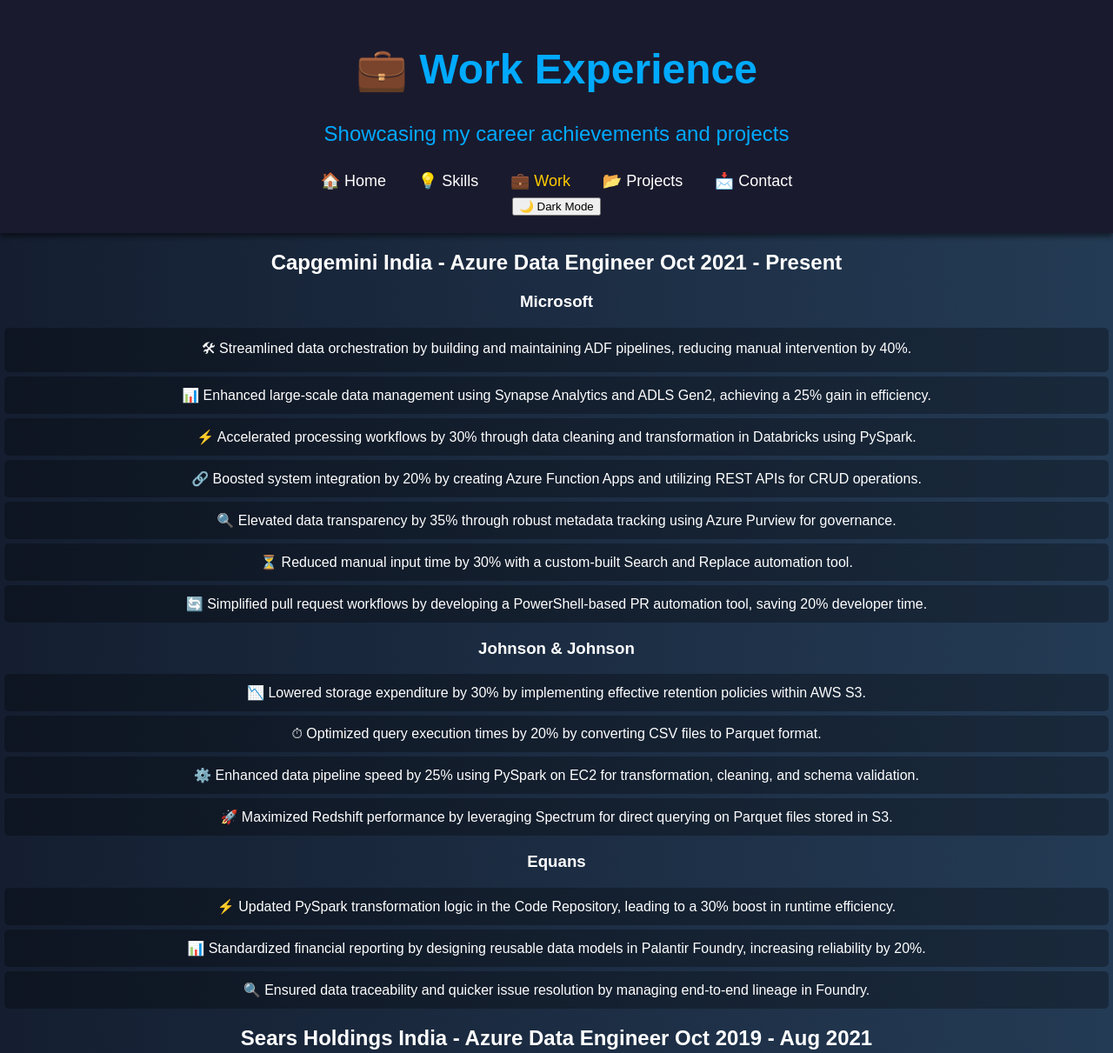
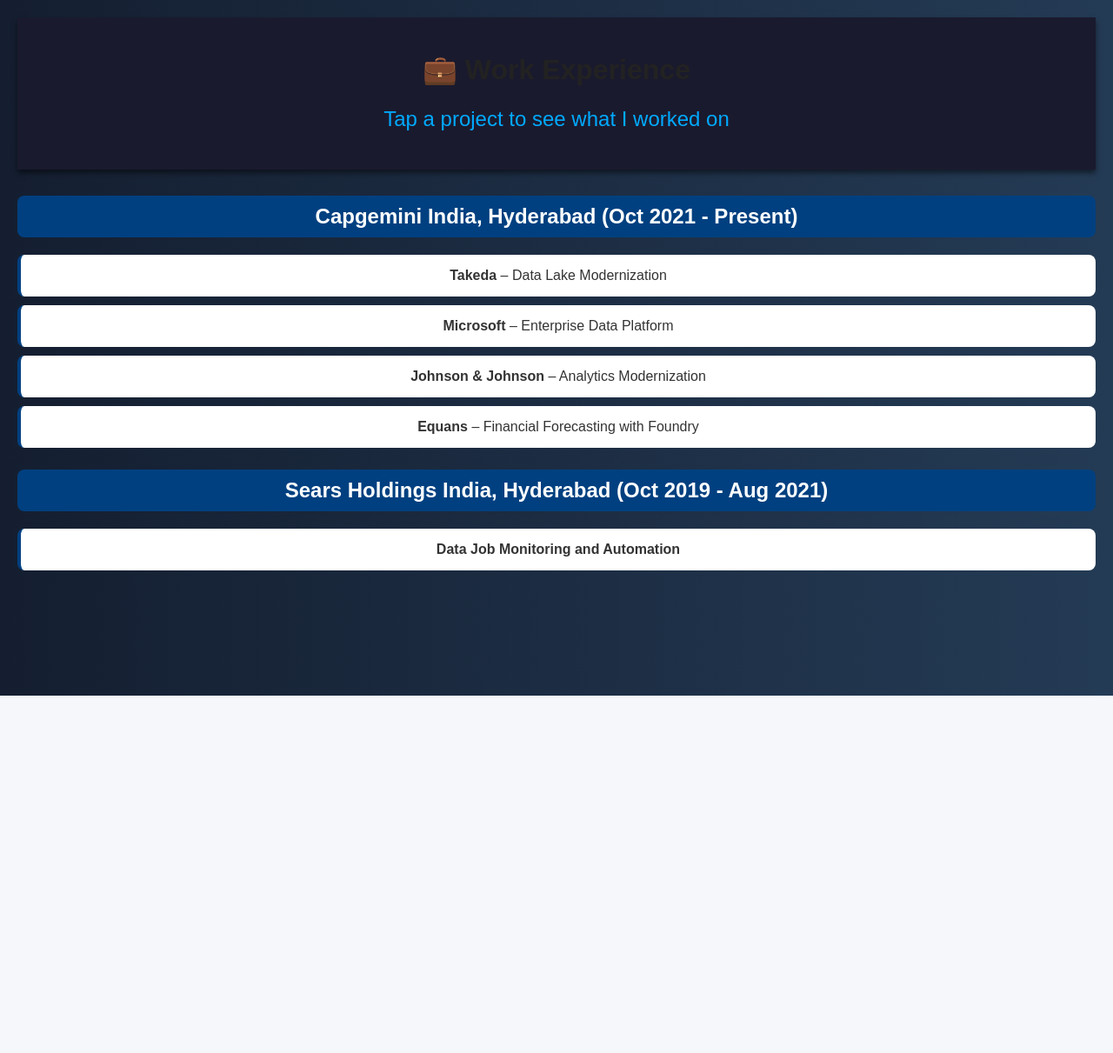
Before and after one commit to saimounikanedunuri/my-portfolio, a plain HTML site: page work.html in a window 1280 px wide. Shown: the top 1211 px of the page at 87% size. After the commit the page ends 800 px from the top, so only its background shows below. Drawn offline with Linux system fonts and the light colour scheme.

Commit message:
Update work.html
Added Takeda project

```diff
--- a/work.html
+++ b/work.html
@@ -2,72 +2,160 @@
 <html lang="en">
 <head>
   <meta charset="UTF-8">
-    <meta name="viewport" content="width=device-width, initial-scale=1.0">
-    <title>Work Experience - Azure Data Engineer</title>
+  <title>Work Experience</title>
   <link rel="stylesheet" href="styles.css">
-    <script src="scripts.json"></script>
+  <style>
+    body {
+      font-family: Arial, sans-serif;
+      background-color: #f5f7fa;
+      margin: 0;
+      padding: 20px;
+      color: #333;
+    }
+
+    header {
+      text-align: center;
+      margin-bottom: 30px;
+    }
+
+    h1 {
+      font-size: 32px;
+      color: #222;
+    }
+
+    .company {
+      margin-bottom: 25px;
+    }
+
+    .company h2 {
+      font-size: 24px;
+      background-color: #004080;
+      color: white;
+      padding: 10px;
+      border-radius: 8px;
+    }
+
+    .project {
+      background-color: white;
+      margin: 10px 0;
+      padding: 15px;
+      border-left: 4px solid #004080;
+      border-radius: 8px;
+      cursor: pointer;
+    }
+
+    .project:hover {
+      background-color: #f0f4f8;
+    }
+
+    .project-details {
+      display: none;
+      padding: 10px 15px;
+      background-color: #f9f9f9;
+      border-left: 4px solid #0099cc;
+      border-radius: 0 0 8px 8px;
+      margin-top: -10px;
+    }
+
+    .skills {
+      font-style: italic;
+      color: #444;
+    }
+  </style>
 </head>
 <body>
+
   <header>
     <h1>💼 Work Experience</h1>
-        <p>Showcasing my career achievements and projects</p>
-        <nav>
-            <a href="index.html">🏠 Home</a>
-            <a href="skills.html">💡 Skills</a>
-            <a href="work.html" class="active">💼 Work</a>
-            <a href="projects.html">📂 Projects</a>
-            <a href="contact.html">📩 Contact</a>
-        </nav>
-        <button id="theme-toggle">🌙 Dark Mode</button>
+    <p>Tap a project to see what I worked on</p>
   </header>
 
-    <section class="work-container">
-        <div class="work-item">
-            <h2>Capgemini India - Azure Data Engineer <span>Oct 2021 - Present</span></h2>
-            <h3>Microsoft</h3>
+  <section class="company">
+    <h2>Capgemini India, Hyderabad (Oct 2021 - Present)</h2>
+
+    <div class="project" onclick="toggleDetails('takeda')">
+      <strong>Takeda</strong> – Data Lake Modernization
+    </div>
+    <div class="project-details" id="takeda">
+      <p class="skills">Skills: PySpark, Python, SQL, Databricks, AWS S3, Delta Lake</p>
+      <p><strong>Project Description:</strong> Built a modern data lake on AWS & Databricks for KPI reporting and data analysis.</p>
+      <p><strong>My Role:</strong></p>
       <ul>
-                <li>🛠 Streamlined data orchestration by building and maintaining ADF pipelines, reducing manual intervention by 40%.</li>
-                <li>📊 Enhanced large-scale data management using Synapse Analytics and ADLS Gen2, achieving a 25% gain in efficiency.</li>
-                <li>⚡ Accelerated processing workflows by 30% through data cleaning and transformation in Databricks using PySpark.</li>
-                <li>🔗 Boosted system integration by 20% by creating Azure Function Apps and utilizing REST APIs for CRUD operations.</li>
-                <li>🔍 Elevated data transparency by 35% through robust metadata tracking using Azure Purview for governance.</li>
-                <li>⏳ Reduced manual input time by 30% with a custom-built Search and Replace automation tool.</li>
-                <li>🔄 Simplified pull request workflows by developing a PowerShell-based PR automation tool, saving 20% developer time.</li>
+        <li>Created scripts for KPI evaluation using SCD Type 1 & Type 2 logic</li>
+        <li>Built parameterized notebook runners using workflows</li>
+        <li>Integrated Git for version control, reducing maintenance by 80%</li>
+        <li>Led client demos and improved delivery satisfaction by 40%</li>
       </ul>
     </div>
 
-        <div class="work-item">
-            <h3>Johnson & Johnson</h3>
+    <div class="project" onclick="toggleDetails('microsoft')">
+      <strong>Microsoft</strong> – Enterprise Data Platform
+    </div>
+    <div class="project-details" id="microsoft">
+      <p class="skills">Skills: ADF, Synapse, PySpark, Databricks, Azure Function, REST API</p>
+      <p><strong>Project Description:</strong> Enterprise data lakehouse migration to Azure platform.</p>
+      <p><strong>My Role:</strong></p>
       <ul>
-                <li>📉 Lowered storage expenditure by 30% by implementing effective retention policies within AWS S3.</li>
-                <li>⏱ Optimized query execution times by 20% by converting CSV files to Parquet format.</li>
-                <li>⚙️ Enhanced data pipeline speed by 25% using PySpark on EC2 for transformation, cleaning, and schema validation.</li>
-                <li>🚀 Maximized Redshift performance by leveraging Spectrum for direct querying on Parquet files stored in S3.</li>
+        <li>Developed ADF pipelines and Synapse queries</li>
+        <li>Used Azure Purview for metadata management</li>
+        <li>Automated Search & Replace using PySpark</li>
+        <li>Integrated APIs with Function App for pipeline triggers</li>
       </ul>
     </div>
 
-        <div class="work-item">
-            <h3>Equans</h3>
+    <div class="project" onclick="toggleDetails('jnj')">
+      <strong>Johnson & Johnson</strong> – Analytics Modernization
+    </div>
+    <div class="project-details" id="jnj">
+      <p class="skills">Skills: AWS S3, EC2, PySpark, Redshift, Cloudberry</p>
+      <p><strong>Project Description:</strong> Transformed and migrated on-prem financial data to cloud warehouse.</p>
+      <p><strong>My Role:</strong></p>
       <ul>
-                <li>⚡ Updated PySpark transformation logic in the Code Repository, leading to a 30% boost in runtime efficiency.</li>
-                <li>📊 Standardized financial reporting by designing reusable data models in Palantir Foundry, increasing reliability by 20%.</li>
-                <li>🔍 Ensured data traceability and quicker issue resolution by managing end-to-end lineage in Foundry.</li>
+        <li>Converted CSV to Parquet using PySpark, improving query speed by 20%</li>
+        <li>Implemented Redshift Spectrum to query external S3 data directly</li>
+        <li>Defined and enforced data retention policies on S3</li>
       </ul>
     </div>
 
-        <div class="work-item">
-            <h2>Sears Holdings India - Azure Data Engineer <span>Oct 2019 - Aug 2021</span></h2>
+    <div class="project" onclick="toggleDetails('equans')">
+      <strong>Equans</strong> – Financial Forecasting with Foundry
+    </div>
+    <div class="project-details" id="equans">
+      <p class="skills">Skills: Palantir Foundry, PySpark</p>
+      <p><strong>Project Description:</strong> Migrated Excel-based financial models to automated PySpark pipelines.</p>
+      <p><strong>My Role:</strong></p>
       <ul>
-                <li>🔧 Automated end-to-end workflows using ADF, reducing manual effort by 35%.</li>
-                <li>📦 Managed Azure Blob Storage for optimized file handling, resulting in 30% storage cost savings.</li>
-                <li>⚡ Diagnosed and resolved Control-M job failures, reducing incident resolution time by 30%.</li>
-                <li>🐍 Scripted daily automation tasks in Python, improving task accuracy and reducing overhead.</li>
+        <li>Updated data models for quarterly forecasts</li>
+        <li>Maintained lineage using Foundry tools for traceability</li>
+        <li>Improved reliability of reporting by 20%</li>
       </ul>
     </div>
   </section>
 
-    <footer>
-        <p>🔹 Continuously enhancing my skills and delivering high-impact data solutions! 🔹</p>
-    </footer>
+  <section class="company">
+    <h2>Sears Holdings India, Hyderabad (Oct 2019 - Aug 2021)</h2>
+
+    <div class="project" onclick="toggleDetails('sears')">
+      <strong>Data Job Monitoring and Automation</strong>
+    </div>
+    <div class="project-details" id="sears">
+      <p class="skills">Skills: Control-M, Unix, AWS S3</p>
+      <p><strong>Project Description:</strong> Managed backend job scheduling, data file operations and S3 maintenance.</p>
+      <p><strong>My Role:</strong></p>
+      <ul>
+        <li>Monitored and troubleshooted job failures in Control-M</li>
+        <li>Automated file processes in Unix</li>
+        <li>Handled S3 bucket configurations for backups and policy enforcement</li>
+      </ul>
+    </div>
+  </section>
+
+  <script>
+    function toggleDetails(id) {
+      const el = document.getElementById(id);
+      el.style.display = (el.style.display === 'block') ? 'none' : 'block';
+    }
+  </script>
+
 </body>
 </html>
```
Lines whose indentation alone changed are shown as unchanged.
